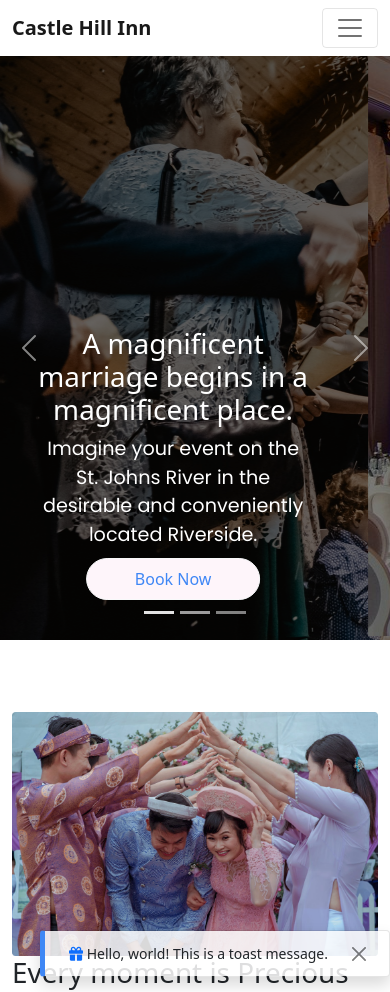
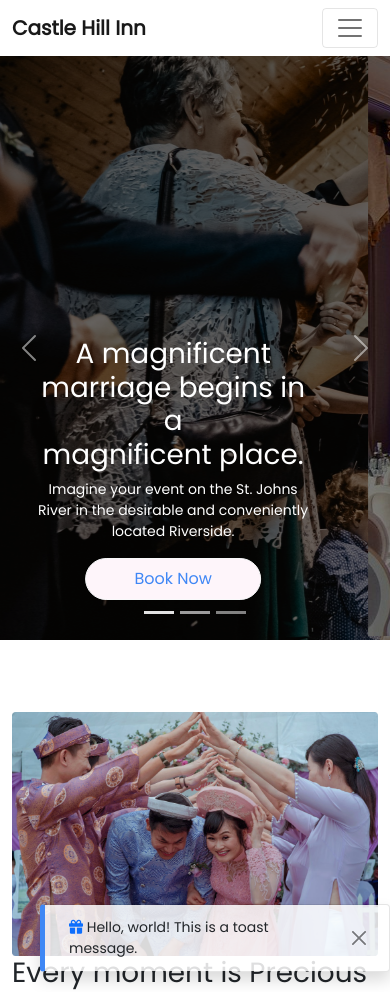
Before and after one commit to sheikhtofayelahmed/convention-center, a plain HTML site: page index.html in a window 390 px wide. Shown: the top 992 px of the page. Drawn offline with nearby package versions, Linux system fonts and the light colour scheme.

Commit message:
font done

```diff
--- a/index.html
+++ b/index.html
@@ -49,10 +49,10 @@
             border-radius: 25px;
 
         }
-        p{
-            margin-bottom: 0.5rem;
-            font-family: 'Poppins', sans-serif;
+        body{
+        font-family: 'Poppins', sans-serif;
         }
+
         .btn{
             font-weight: 500;
             padding: 10px 40px;
@@ -61,10 +61,7 @@
             border-radius: 30px;
         }
         @media (max-width: 767.98px) {
-          .carousel-caption{
-            font-size: 1.2rem;
 
-          }
           .faq{
             flex-direction: column-reverse;
           }
@@ -88,6 +85,11 @@
           .client{
             margin-top: 5px !important;
           }
+          p{
+            font-size: 14px !important;
+            font-weight: 400;
+
+        }
         }
     </style>
 
```
